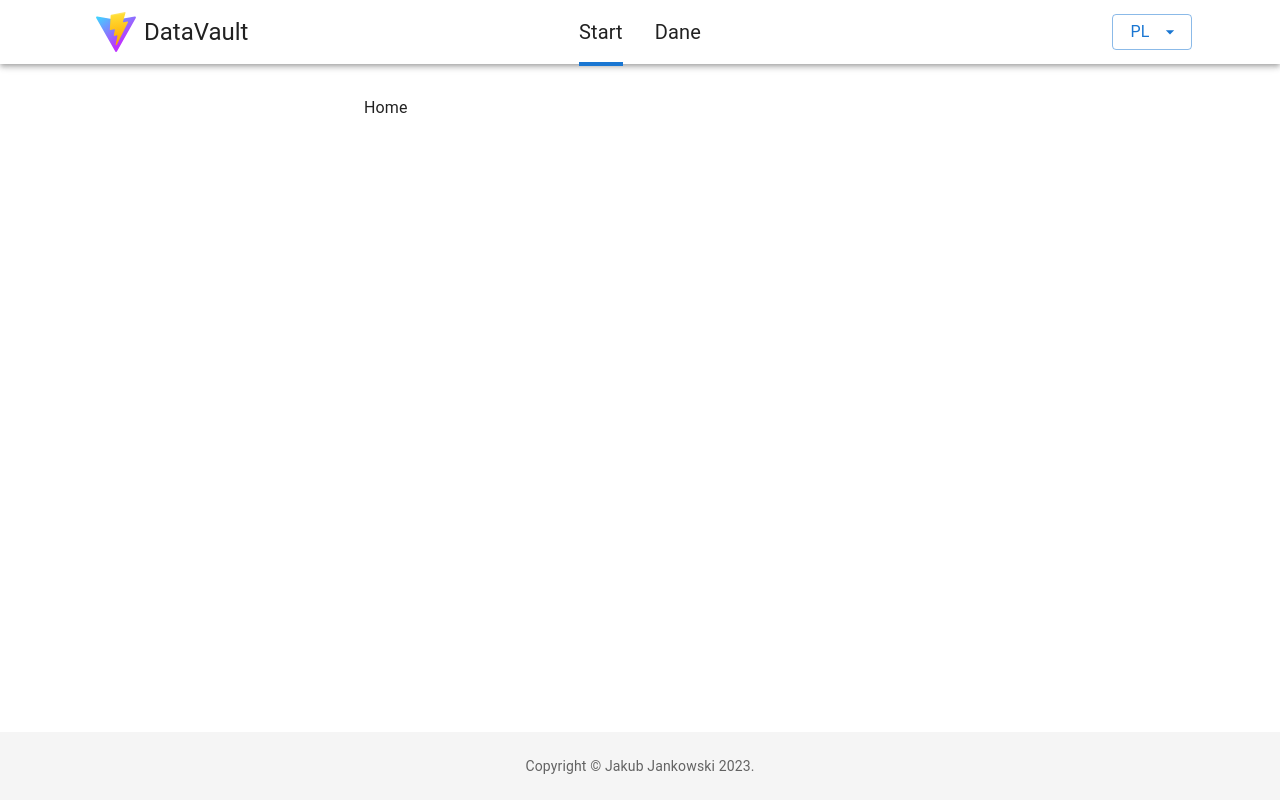
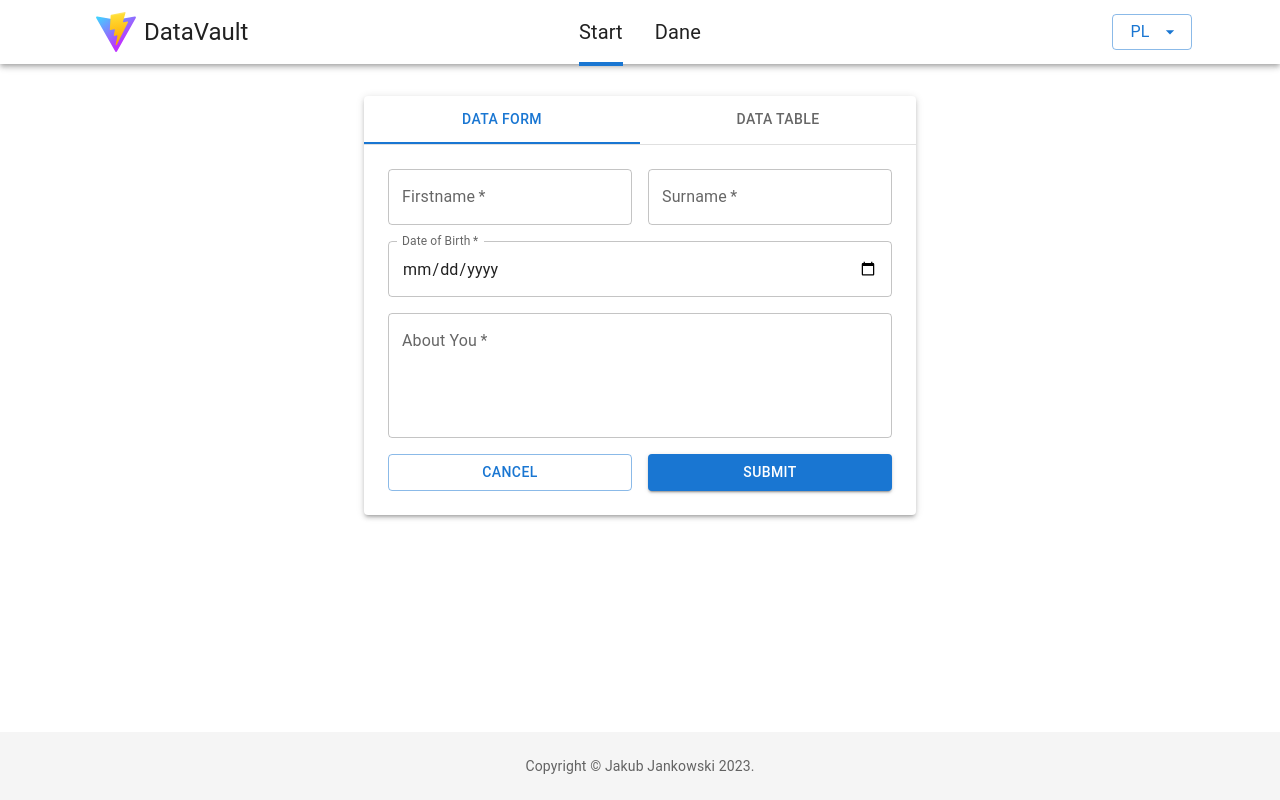
Before and after one commit to TheMankel/DataVault, a React (Vite) app: page / in a window 1280 px wide. Built offline with nearby package versions, Linux system fonts and the light colour scheme.

Commit message:
Added basic tabs

```diff
--- a/src/components/Home/Home.tsx
+++ b/src/components/Home/Home.tsx
@@ -1,5 +1,66 @@
+import { useState } from 'react';
+import { Paper, Box, Tabs, Tab } from '@mui/material';
+import DataForm from './DataForm/DataForm';
+
+interface TabPanelProps {
+  children?: React.ReactNode;
+  index: number;
+  value: number;
+}
+
+function TabPanel(props: TabPanelProps) {
+  const { children, value, index, ...other } = props;
+
+  return (
+    <div
+      role='tabpanel'
+      hidden={value !== index}
+      id={`tabpanel-${index}`}
+      aria-labelledby={`Tab-${index}`}
+      {...other}>
+      {value === index && <Box>{children}</Box>}
+    </div>
+  );
+}
+
+function a11yProps(index: number) {
+  return {
+    id: `full-width-tabpanel-${index}`,
+    'aria-controls': `full-width-tabpanel-${index}`,
+  };
+}
+
 const Home = () => {
-  return <div>Home</div>;
+  const [value, setValue] = useState(0);
+
+  const handleChange = (event: React.SyntheticEvent, newValue: number) => {
+    setValue(newValue);
+  };
+
+  return (
+    <Paper elevation={3}>
+      <Box sx={{ width: '100%' }}>
+        <Box sx={{ borderBottom: 1, borderColor: 'divider' }}>
+          <Tabs
+            value={value}
+            onChange={handleChange}
+            variant='fullWidth'
+            aria-label='Data Tabs'>
+            <Tab label='Data Form' {...a11yProps(0)} />
+            <Tab label='Data Table' {...a11yProps(1)} />
+          </Tabs>
+        </Box>
+        <Box padding={3}>
+          <TabPanel value={value} index={0}>
+            <DataForm />
+          </TabPanel>
+          <TabPanel value={value} index={1}>
+            Item Two
+          </TabPanel>
+        </Box>
+      </Box>
+    </Paper>
+  );
 };
 
 export default Home;
```
